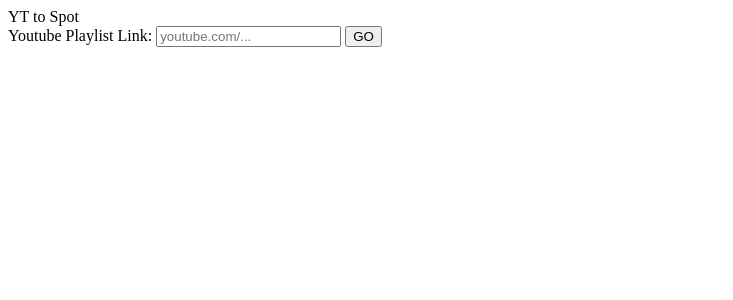
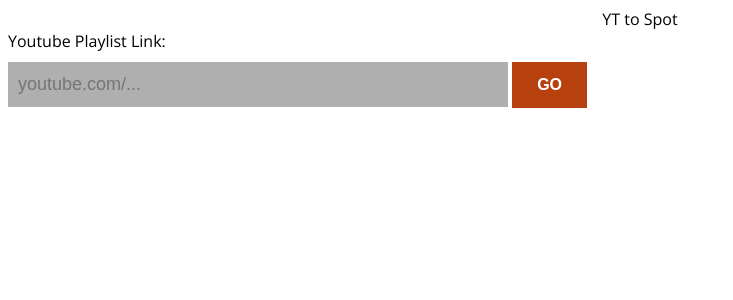
Before and after one commit to gazume/youtospot, a Flask app: page /input in a window 1280 px wide. Shown: the top 300 px of the page, without its empty margins (0-733 px from the left). Run offline with Flask 3, Linux system fonts and the light colour scheme; data that the repository does not hold is empty.

Commit message:
added css modifications and open sans

```diff
--- /dev/null
+++ b/static/css/style.css
@@ -0,0 +1,41 @@
+.title{
+    display: flex;
+    justify-content: center;
+}
+.search-container{
+    padding-top: 10px;
+}
+.overall{
+    font-family: "Open Sans", system-ui;
+    font-optical-sizing: auto;
+    font-style: normal;
+    font-variation-settings:
+      "wdth" 100;
+}
+
+.search-input{
+    height: 45px;
+    width: 500px;
+    font-size: large;
+    text-align: left;
+    background-color: rgb(175, 175, 175);
+    padding: 10px;
+    border:rgb(0, 0, 0);
+    box-sizing: border-box;
+}
+.search-container-button{
+    background-color:#B6410F;
+    border-color:rgb(0, 0, 0);
+    font-size:1rem;
+    font-weight: bold;
+    padding: 14px 25px;
+    border:none;
+    border-radius: 0px;
+    cursor:pointer;
+    height:auto;
+    transition: background-color 0.5s ease, color 0.5s ease;
+    color:white;
+}
+.search-container-button:hover{
+    background-color:#e66832;
+}
--- a/templates/form.html
+++ b/templates/form.html
@@ -1,6 +1,15 @@
 <!DOCTYPE html>
-<div>YT to Spot</div>
-<form action="{{ url_for("get_input")}}" method="post">
-<label for="p_link"> Youtube Playlist Link:</label>
-<input type="text" id="p_link" name="plink" placeholder="youtube.com/...">
-<button type="submit">GO</button>
+<link rel="preconnect" href="https://fonts.googleapis.com">
+<link rel="preconnect" href="https://fonts.gstatic.com" crossorigin>
+<link href="https://fonts.googleapis.com/css2?family=Open+Sans:ital,wght@0,300..800;1,300..800&display=swap" rel="stylesheet">
+<link rel="stylesheet" type="text/css" href="{{ url_for('static', filename='css/style.css') }}">
+<div class="overall">
+<div class="title">YT to Spot</div>
+    <form action="{{ url_for("get_input")}}" method="post">
+        <label for="p_link"> Youtube Playlist Link:</label>
+        <div class="search-container">
+            <input class="search-input" type="text" id="p_link" name="plink" placeholder="youtube.com/...">
+            <button class="search-container-button" type="submit">GO</button>
+        </div>
+    </form>
+</div>
```
